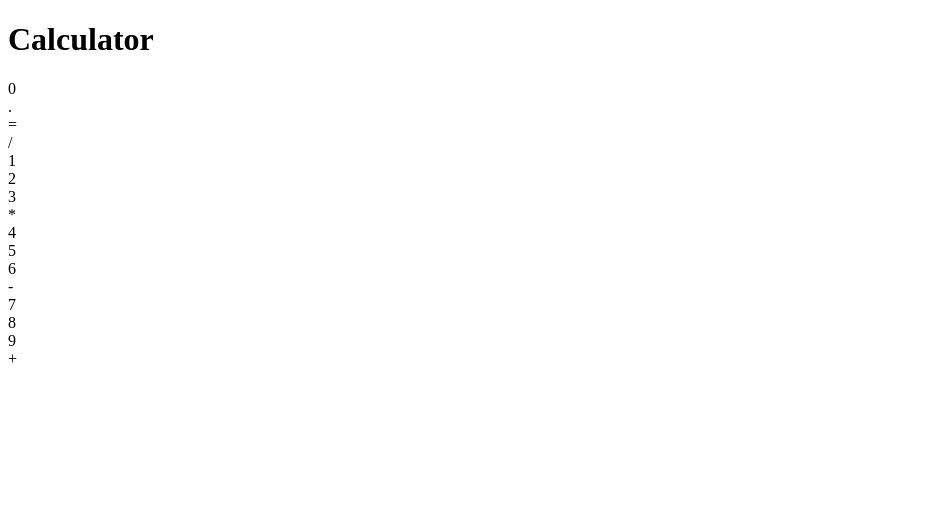
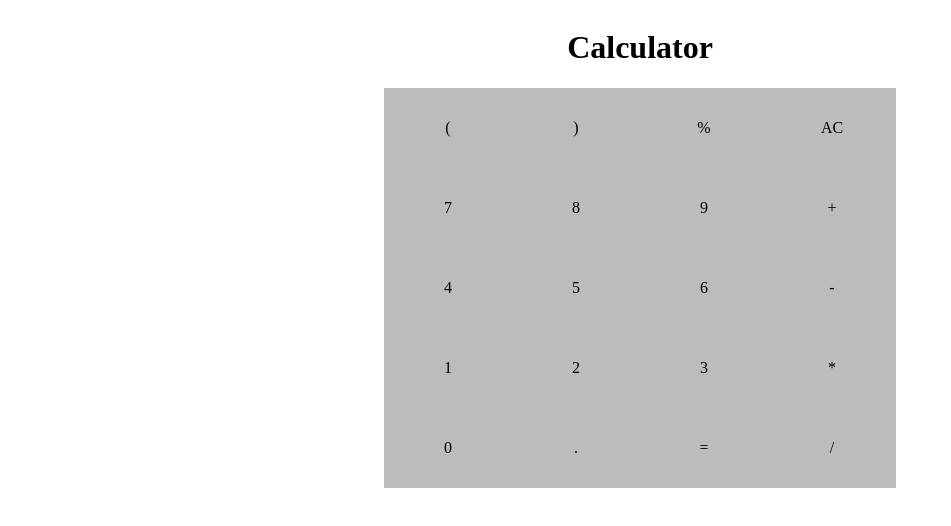
Before and after one commit to mg4603/calculator, a plain HTML site: page index.html in a window 1280 px wide. Shown: the whole page, without its empty margins (0-951 px from the left). Drawn offline with Linux system fonts and the light colour scheme.

Commit message:
Add basic styling to the number pad
Styled the number pad to look like a calculator

```diff
--- a/index.html
+++ b/index.html
@@ -12,30 +12,36 @@
     <main>
         <h1>Calculator</h1>
         <div class="calculator-body">
-            <div class="row-1">
+            <div class="row">
                 <div>0</div>
                 <div>.</div>
                 <div>=</div>
                 <div>/</div>
             </div>
-            <div class="row-2">
+            <div class="row">
                 <div>1</div>
                 <div>2</div>
                 <div>3</div>
                 <div>*</div>
             </div>
-            <div class="row-3">
+            <div class="row">
                 <div>4</div>
                 <div>5</div>
                 <div>6</div>
                 <div>-</div>
             </div>
-            <div class="row-4">
+            <div class="row">
                 <div>7</div>
                 <div>8</div>
                 <div>9</div>
                 <div>+</div>
             </div>
+            <div class="row">
+                <div>(</div>
+                <div>)</div>
+                <div>%</div>
+                <div>AC</div>
+            </div>
         </div>
     </main>
 </body>
--- a/script.js
+++ b/script.js
@@ -14,6 +14,10 @@ function divide(number1, number2){
     return number1 / number2
 }
 
+function mod(number1, number2){
+    return number1 % number2;
+}
+
 function operate(operator, number1, number2){
     if(operator === '+'){
         return add(number1, number2);
@@ -24,8 +28,11 @@ function operate(operator, number1, number2){
     if(operator === '*'){
         return multiply(number1, number2);
     }
-    if(operator == "/"){
+    if(operator === "/"){
         return divide(number1, number2);
+    }
+    if(operator === "%"){
+        return mod(number1, number2);
     }
 }
 
--- a/styles.css
+++ b/styles.css
@@ -0,0 +1,31 @@
+*{
+    box-sizing: border-box;
+}
+h1{
+    text-align: center;
+}
+body{
+    display: flex;
+    flex-direction: column;
+    align-items: center;
+}
+.calculator-body{
+    display: flex;
+    flex-direction: column-reverse;
+    align-items: center;
+}
+
+.row{
+    display: flex;
+    align-items: center;
+    justify-content: center;
+}
+.row div{
+    width: 10vw;
+    height: 10vh;
+    background: rgba(125, 123, 123, 0.5);
+    display: flex;
+    align-items: center;
+    justify-content: center;
+
+}
```
